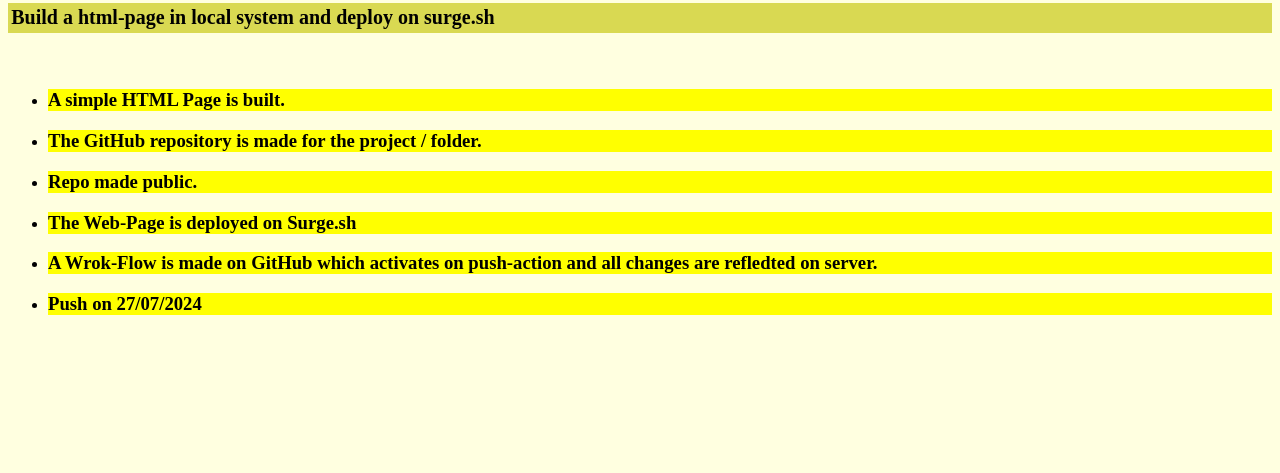
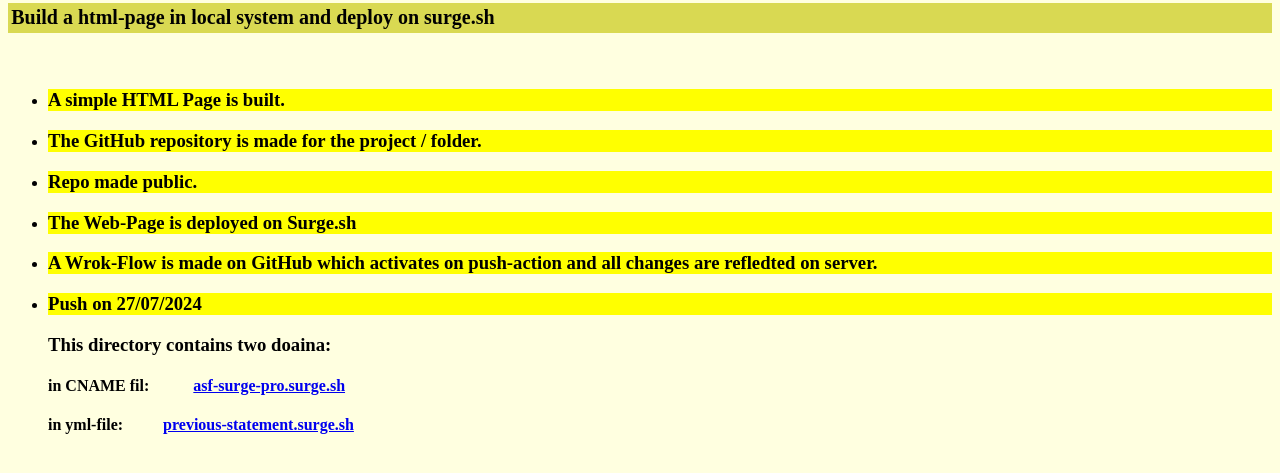
Before and after one commit to aasif112/surge00, a plain HTML site: page index.html in a window 1280 px wide. Shown: the part 83-556 px from the top of the page. Drawn offline with Linux system fonts and the light colour scheme.

Commit message:
two domains

```diff
--- a/index.html
+++ b/index.html
@@ -29,6 +29,10 @@
         <li>
             <h3>Push on 27/07/2024</h3>
         </li>
+        <h3>This directory contains two doaina:</h3>
+        <h4>in CNAME fil: &emsp; &emsp; <a target="_blank" href="https://asf-surge-pro.surge.sh/">asf-surge-pro.surge.sh</a></h4>
+
+        <h4>in yml-file: &emsp; &emsp;<a target="_blank" href="https://previous-statement.surge.sh">previous-statement.surge.sh</a></h4>
 
     </ul>
 
```
